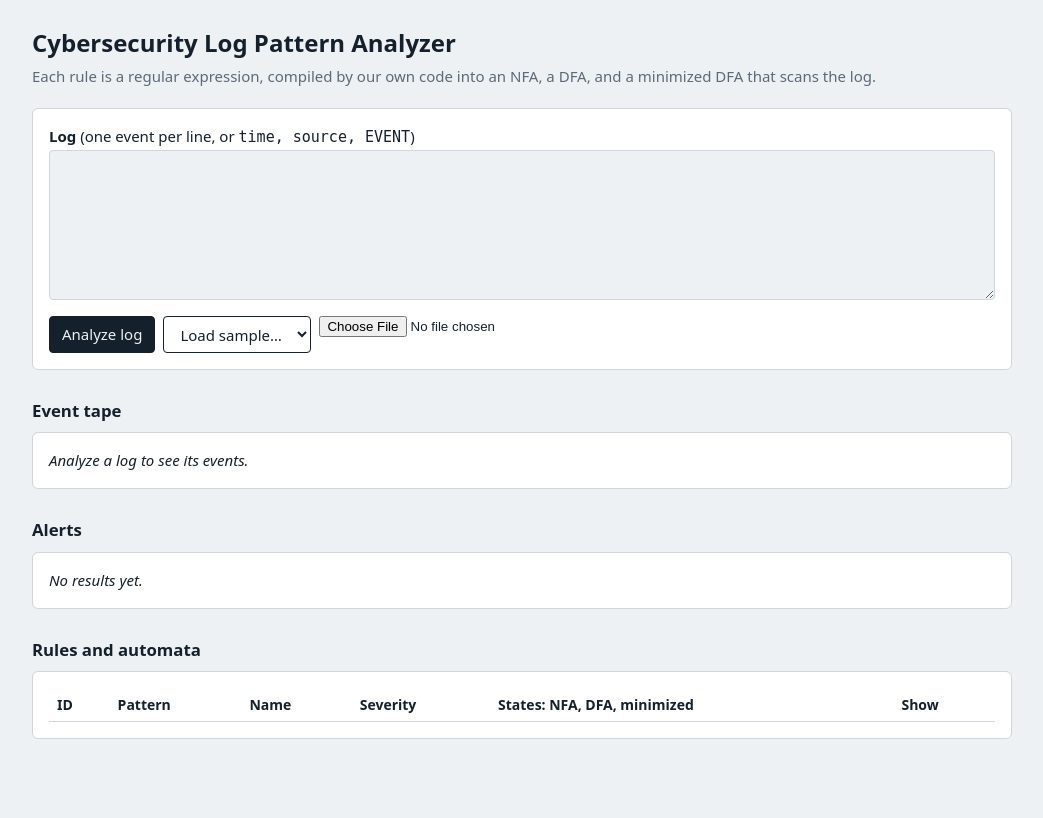
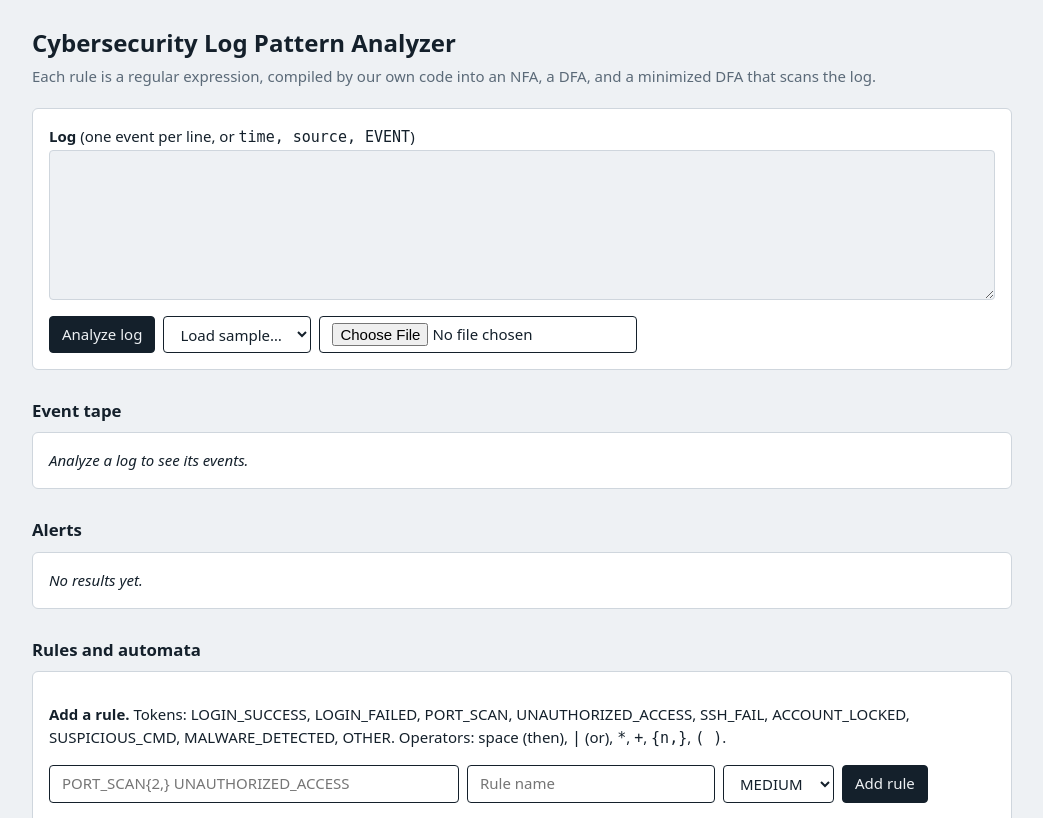
Before and after one commit to pranavkangude/Cybersecurity-Log-Pattern-Analyzer, a Flask app: page / in a window 1280 px wide. Shown: the top 818 px of the page, without its empty margins (118-1161 px from the left). Before the commit the page ends 739 px from the top, so only its background shows below. Run offline with Flask 3, Linux system fonts and the light colour scheme; data that the repository does not hold is empty.

Commit message:
Add rules from the browser, input validation, more tests

```diff
--- a/app.py
+++ b/app.py
@@ -1,6 +1,7 @@
 import os
 from flask import Flask, Response, jsonify, render_template, request
-from engine import compile_rules, analyze, HERE
+from automata import compile_pattern
+from engine import compile_rules, analyze, HERE, SEV
 from diagram import nfa_svg, dfa_svg
 
 app = Flask(__name__)
@@ -16,8 +17,28 @@
 @app.get("/rules")
 def rules():
     return jsonify([{**{k: r[k] for k in ("id", "pattern", "name", "severity")},
-                     "nfa_states": r["nfa"].n, "dfa_states": r["dfa"].n, "min_states": r["mdfa"].n}
+                     "custom": r.get("custom", False), "nfa_states": r["nfa"].n, "dfa_states": r["dfa"].n, "min_states": r["mdfa"].n}
                     for r in RULES])
+
+@app.post("/rules")
+def add_rule():
+    d = request.get_json(silent=True) or {}
+    pattern, name, sev = (d.get("pattern") or "").strip(), (d.get("name") or "").strip(), d.get("severity", "MEDIUM")
+    if not pattern or not name: return jsonify(error="Enter both a pattern and a name."), 400
+    if sev not in SEV: return jsonify(error="Severity must be CRITICAL, HIGH, MEDIUM or LOW."), 400
+    try: nfa, dfa, mdfa = compile_pattern(pattern)
+    except ValueError as e: return jsonify(error=str(e)), 400
+    rule = {"id": max(r["id"] for r in RULES) + 1, "pattern": pattern, "name": name, "severity": sev,
+            "custom": True, "nfa": nfa, "dfa": dfa, "mdfa": mdfa}
+    RULES.append(rule)       # kept in memory only; restart resets to rules.json
+    return jsonify(id=rule["id"]), 201
+
+@app.delete("/rules/<int:rid>")
+def remove_rule(rid):
+    r = next((r for r in RULES if r["id"] == rid), None)
+    if not r or not r.get("custom"): return jsonify(error="Only rules you added can be removed."), 400
+    RULES.remove(r)
+    return jsonify(ok=True)
 
 @app.get("/automata/<int:rid>")
 def automata(rid):
--- a/automata.py
+++ b/automata.py
@@ -8,6 +8,8 @@
 
 # ---------- 1. Regex parser (recursive descent) -> AST ----------
 def parse(pattern):
+    leftover = re.sub(r"[A-Z_]+|\{\d+,\}|[|()*+]|\s+", "", pattern)
+    if leftover: raise ValueError(f"unsupported characters {leftover!r} (use {{n,}} for repeats and UPPERCASE token names)")
     toks = re.findall(r"[A-Z_]+|\{\d+,\}|[|()*+]", pattern)
     pos = 0
     def peek(): return toks[pos] if pos < len(toks) else None
--- a/templates/index.html
+++ b/templates/index.html
@@ -12,9 +12,9 @@
 p.sub{margin:0 0 20px;color:var(--mut)}
 section{background:var(--card);border:1px solid var(--line);border-radius:6px;padding:16px}
 textarea{width:100%;height:150px;font:13px/1.4 ui-monospace,monospace;background:var(--bg);color:var(--fg);border:1px solid var(--line);border-radius:4px;padding:8px}
-button,select{font:inherit;padding:6px 12px;border:1px solid var(--fg);background:var(--card);color:var(--fg);border-radius:4px;cursor:pointer}
-button.go{background:var(--fg);color:var(--bg)}
-button:focus-visible,select:focus-visible,textarea:focus-visible{outline:3px solid var(--low);outline-offset:2px}
+button,select,input{font:inherit;padding:6px 12px;border:1px solid var(--fg);background:var(--card);color:var(--fg);border-radius:4px;cursor:pointer}
+input{cursor:text}button.go{background:var(--fg);color:var(--bg)}
+button:focus-visible,select:focus-visible,input:focus-visible,textarea:focus-visible{outline:3px solid var(--low);outline-offset:2px}
 .row{display:flex;gap:8px;margin-top:10px;flex-wrap:wrap}
 .tape{display:flex;flex-wrap:wrap;gap:4px}
 .tok{font:12px ui-monospace,monospace;padding:3px 7px;border:1px solid var(--line);border-radius:3px}
@@ -47,6 +47,14 @@
 
 <h2>Rules and automata</h2>
 <section class="wide">
+  <p><b>Add a rule.</b> Tokens: LOGIN_SUCCESS, LOGIN_FAILED, PORT_SCAN, UNAUTHORIZED_ACCESS, SSH_FAIL, ACCOUNT_LOCKED, SUSPICIOUS_CMD, MALWARE_DETECTED, OTHER. Operators: space (then), <code>|</code> (or), <code>*</code>, <code>+</code>, <code>{n,}</code>, <code>( )</code>.</p>
+  <div class="row">
+    <input id="pat" placeholder="PORT_SCAN{2,} UNAUTHORIZED_ACCESS" aria-label="Rule pattern" size="38">
+    <input id="rname" placeholder="Rule name" aria-label="Rule name">
+    <select id="rsev" aria-label="Severity"><option>CRITICAL</option><option>HIGH</option><option selected>MEDIUM</option><option>LOW</option></select>
+    <button class="go" onclick="addRule()">Add rule</button>
+  </div>
+  <p id="msg" role="alert" style="color:var(--critical)"></p>
   <table><thead><tr><th>ID</th><th>Pattern</th><th>Name</th><th>Severity</th><th>States: NFA, DFA, minimized</th><th>Show</th></tr></thead><tbody id="rules"></tbody></table>
   <div id="diagram" class="wide"></div>
   <pre id="table" hidden></pre>
@@ -72,10 +80,23 @@
   $('table').textContent='Minimized DFA for: '+a.pattern+'\n(moves into the dead state are omitted)\n\n'+a.table.map(s=>
     `q${s.state}${s.start?' [start]':''}${s.accepting?' [accepting]':''}\n`+Object.entries(s.moves).map(([k,v])=>`   ${k} -> q${v}`).join('\n')).join('\n');
 }
+async function loadRules(){
+  const rs=await j('/rules');
+  $('rules').innerHTML=rs.map(r=>`<tr><td>${r.id}</td><td><code>${esc(r.pattern)}</code></td><td>${esc(r.name)}</td><td>${r.severity}</td><td>${r.nfa_states}, ${r.dfa_states}, ${r.min_states}</td><td><button onclick="draw(${r.id},'nfa')">NFA</button> <button onclick="draw(${r.id},'dfa')">DFA</button> <button onclick="draw(${r.id},'min')">Min</button> <button onclick="show(${r.id})">Table</button>${r.custom?` <button onclick="removeRule(${r.id})">Remove</button>`:''}</td></tr>`).join('');
+}
+async function addRule(){
+  $('msg').textContent='';
+  const res=await fetch('/rules',{method:'POST',headers:{'Content-Type':'application/json'},body:JSON.stringify({pattern:$('pat').value,name:$('rname').value,severity:$('rsev').value})});
+  const d=await res.json();
+  if(!res.ok){$('msg').textContent=d.error;return}
+  $('pat').value='';$('rname').value='';
+  await loadRules();draw(d.id,'min');
+  if($('log').value.trim())analyze();
+}
+async function removeRule(id){await fetch('/rules/'+id,{method:'DELETE'});$('diagram').innerHTML='';await loadRules();if($('log').value.trim())analyze()}
 (async()=>{
   samples=await j('/samples');
   $('sample').innerHTML+=Object.keys(samples).map(k=>`<option>${k}</option>`).join('');
-  const rs=await j('/rules');
-  $('rules').innerHTML=rs.map(r=>`<tr><td>${r.id}</td><td><code>${esc(r.pattern)}</code></td><td>${esc(r.name)}</td><td>${r.severity}</td><td>${r.nfa_states}, ${r.dfa_states}, ${r.min_states}</td><td><button onclick="draw(${r.id},'nfa')">NFA</button> <button onclick="draw(${r.id},'dfa')">DFA</button> <button onclick="draw(${r.id},'min')">Min</button> <button onclick="show(${r.id})">Table</button></td></tr>`).join('');
+  loadRules();
 })();
 </script></body></html>
```
Also changed, not shown: tests/test_automata.py (+18 -0 lines), README.md.
